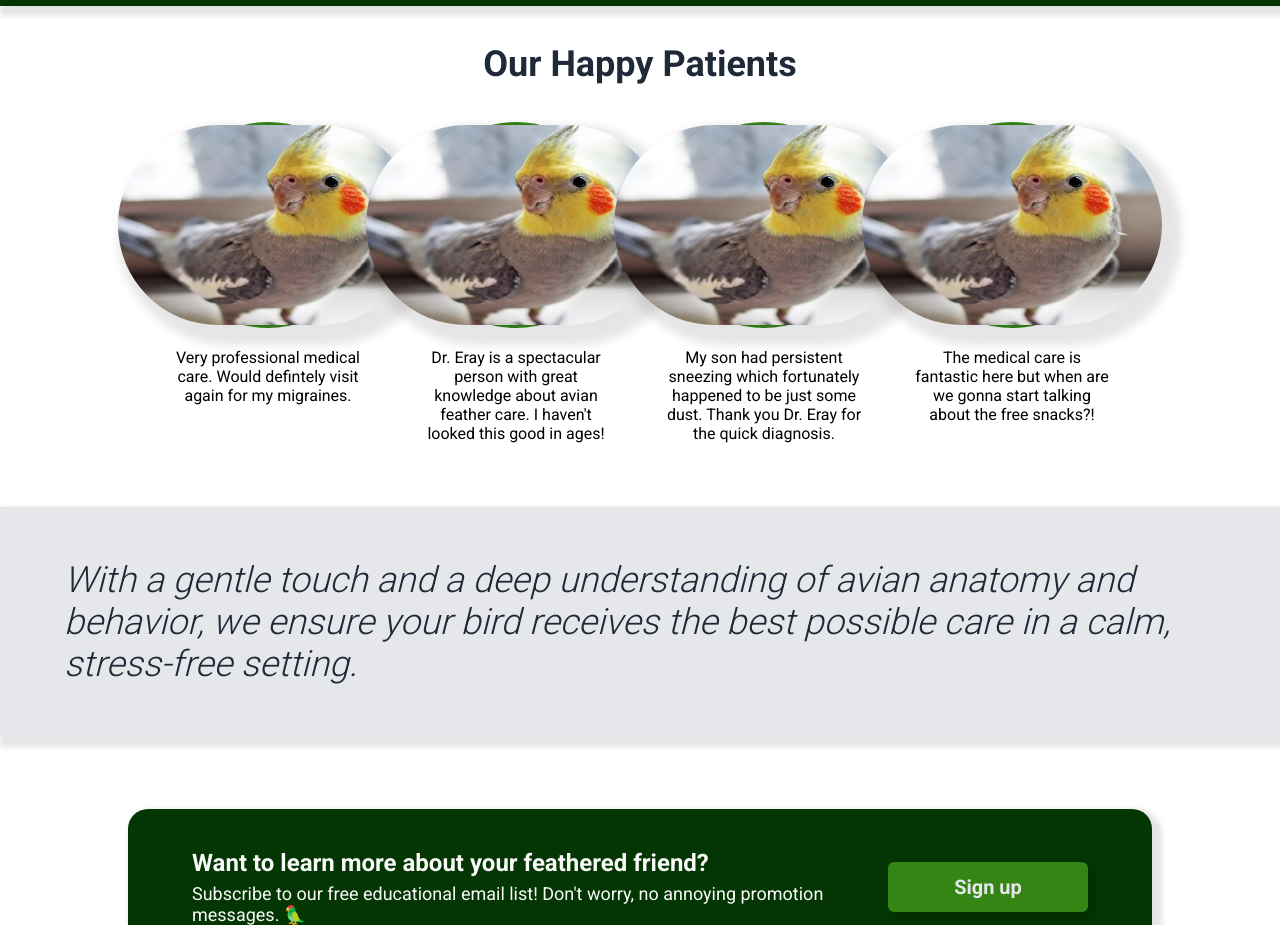
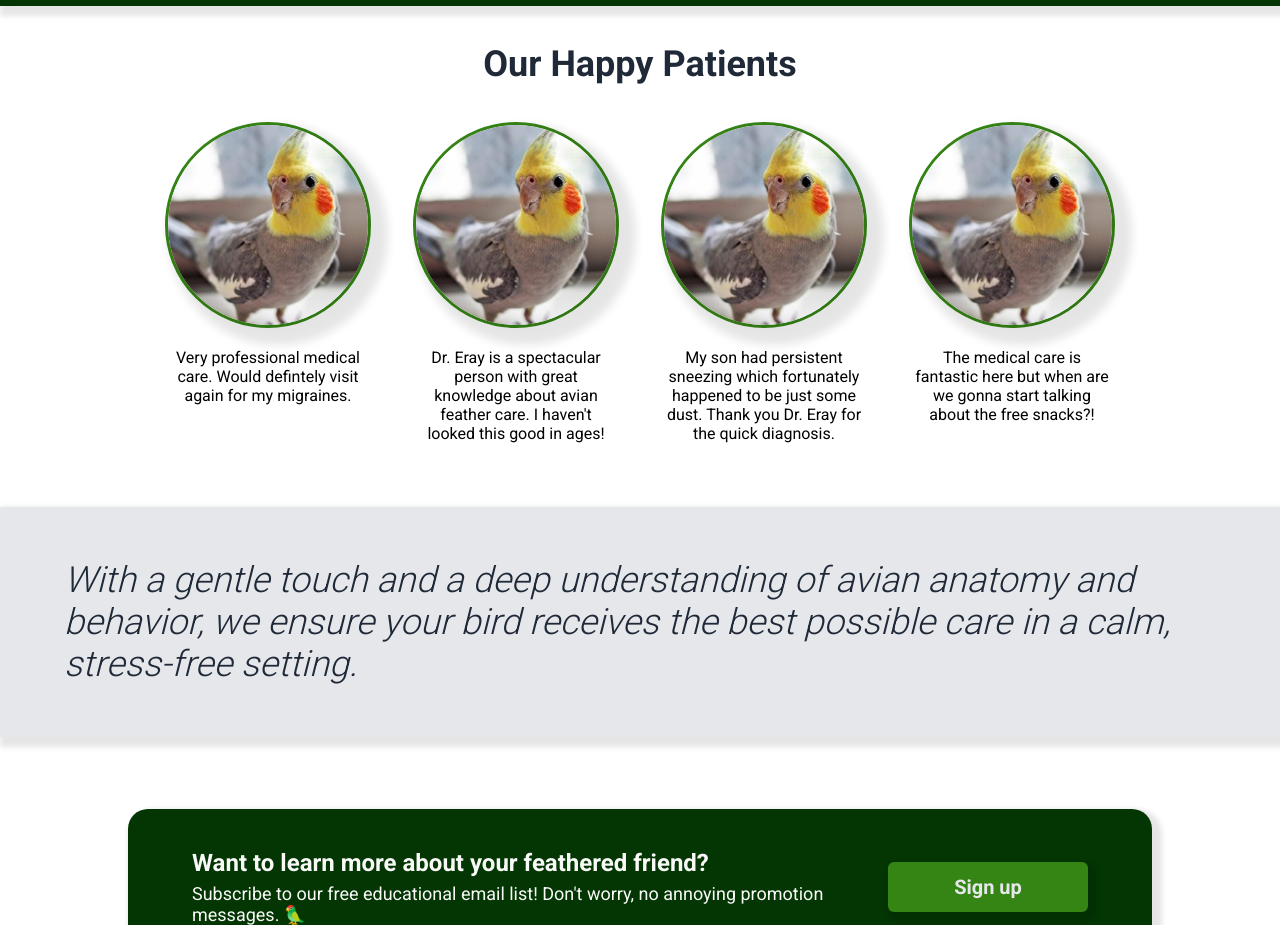
Before and after one commit to Raicodeth/landing-page-01, a plain HTML site: page index.html in a window 1280 px wide. Shown: the part 800-1725 px from the top of the page. Drawn offline with Linux system fonts and the light colour scheme.

```diff
--- a/index.html
+++ b/index.html
@@ -50,19 +50,19 @@
     <div class="testimonial-header">Our Happy Patients</div>
     <div class="testimonial-cards">
         <div class="testimonial-card">
-            <div class="img-container"><img src="img/Cockatiel-feature-image-300x300.jpg"></div>
+            <div class="img-container"><img src="img/Cockatiel-feature-image-300x300.jpg" width="200px" height="auto"></div>
             <div class="testimonial-text">Very professional medical care. Would defintely visit again for my migraines.</div></div>
         <div class="testimonial-card">
             <div class="img-container">
-            <img src="img/Cockatiel-feature-image-300x300.jpg"></div>
+            <img src="img/Cockatiel-feature-image-300x300.jpg" width="200px" height="auto"></div>
             <div class="testimonial-text">Dr. Eray is a spectacular person with great knowledge about avian feather care. I haven't looked this good in ages!</div></div>
         <div class="testimonial-card">
             <div class="img-container">
-            <img src="img/Cockatiel-feature-image-300x300.jpg"></div>
+            <img src="img/Cockatiel-feature-image-300x300.jpg" width="200px" height="auto"></div>
             <div class="testimonial-text">My son had persistent sneezing which fortunately happened to be just some dust. Thank you Dr. Eray for the quick diagnosis.</div></div>
         <div class="testimonial-card">
             <div class="img-container">
-            <img src="img/Cockatiel-feature-image-300x300.jpg"></div>
+            <img src="img/Cockatiel-feature-image-300x300.jpg" width="200px" height="auto"></div>
             <div class="testimonial-text">The medical care is fantastic here but when are we gonna start talking about the free snacks?!</div>
         </div>
     </div>
```
